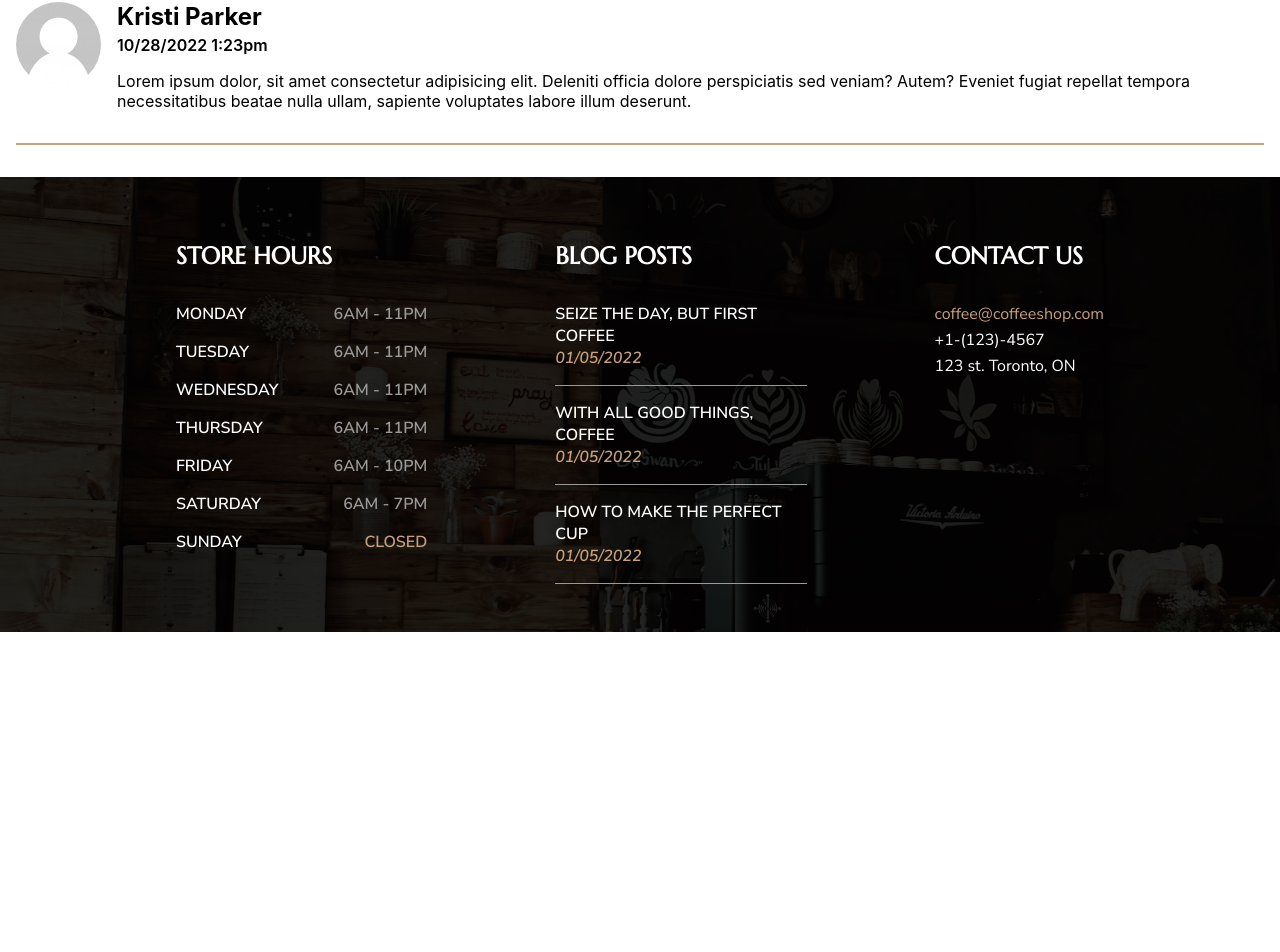
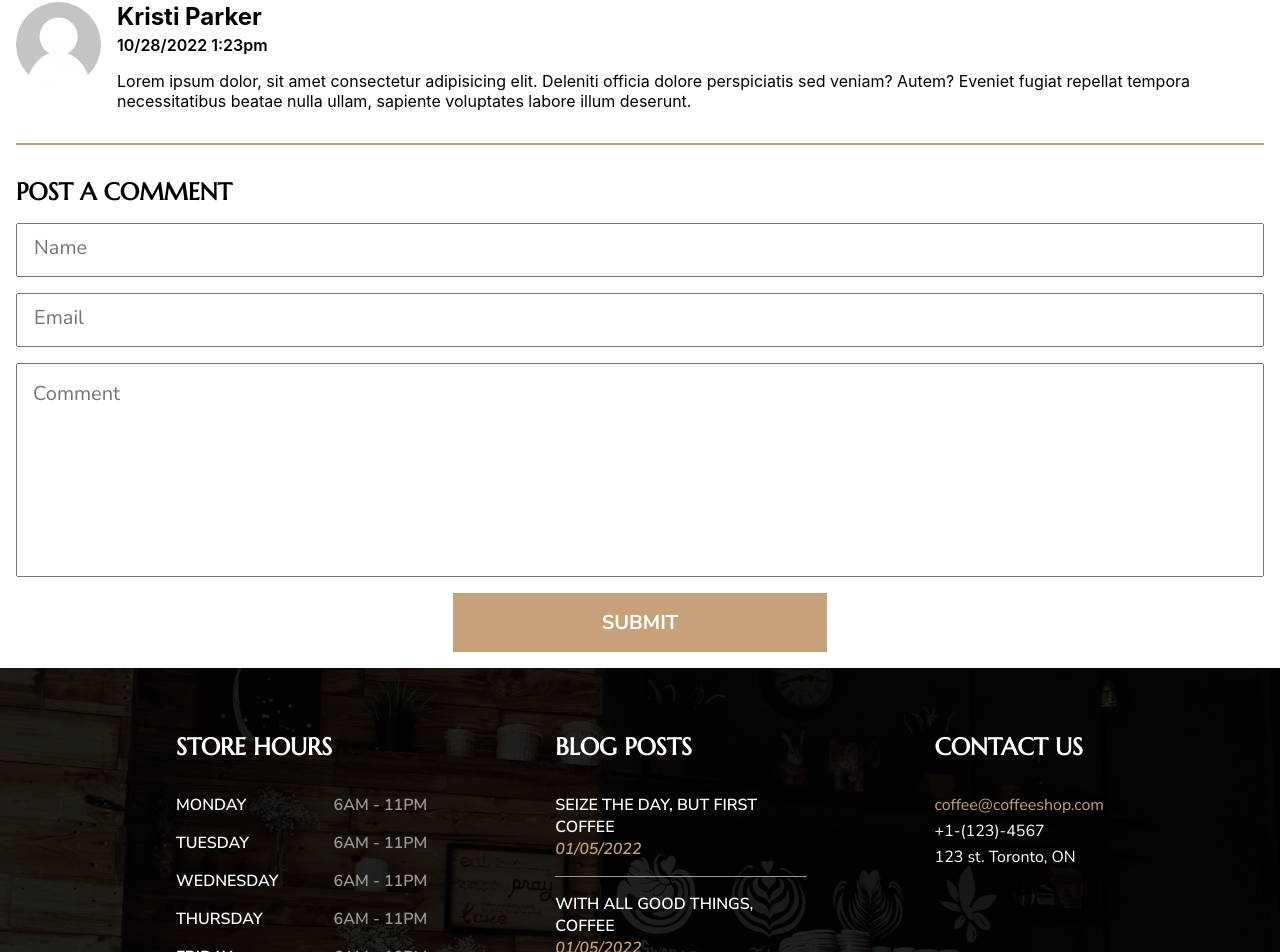
Before and after one commit to rideoutm/coffee-shop-v2, a React (Create React App) app: page / in a window 1280 px wide. Shown: the part 6131-7083 px from the top of the page. Before the commit the page ends 6763 px from the top, so only its background shows below. Built offline with nearby package versions, Linux system fonts and the light colour scheme; a web font is replaced by a local one.

Commit message:
build comment form

```diff
--- a/src/components/Blog/Blog.scss
+++ b/src/components/Blog/Blog.scss
@@ -98,4 +98,61 @@
       margin-bottom: 2rem;
     }
   }
+
+  // FORM DATA
+
+  &__form-header {
+    font-family: "marcellus", serif;
+  }
+
+  &__form-name,
+  &__form-email,
+  &__form-comment {
+    display: block;
+    width: 100%;
+    margin: 1rem 0;
+    font-family: "nunito sans";
+
+    &::placeholder {
+      font-size: 1.25rem;
+    }
+
+    &:focus,
+    &:active {
+      outline: #c7a17a;
+      border: 2px solid #c7a17a;
+    }
+  }
+
+  &__form-comment {
+    resize: none;
+    padding: 1rem;
+  }
+
+  &__form-name,
+  &__form-email,
+  &__form-btn {
+    padding: 1rem 1rem;
+  }
+
+  &__form-btn {
+    font-family: "nunito sans";
+    font-size: 1.25rem;
+    font-weight: bold;
+    display: flex;
+    justify-content: center;
+    width: 30%;
+    margin: 0 auto 1rem auto;
+    text-align: center;
+    background: none;
+    background: #c7a17a;
+    border: none;
+    color: #fff;
+    transition: 0.25s ease-in;
+
+    &:hover {
+      background: #151412;
+      color: #fff;
+    }
+  }
 }
--- a/src/components/Blog/Percolate.js
+++ b/src/components/Blog/Percolate.js
@@ -68,6 +68,37 @@ export default function Blog() {
           </div>
         </div>
         <Comment blogData={blogData} />
+        <div>
+          <h2 className="blog__form-header">POST A COMMENT</h2>
+          <form action="">
+            <label htmlFor="name"></label>
+            <input
+              className="blog__form-name"
+              id="name"
+              type="text"
+              placeholder="Name"
+            />
+            <label htmlFor="email"></label>
+            <input
+              className="blog__form-email"
+              id="email"
+              type="text"
+              placeholder="Email"
+            />
+            <label htmlFor="comment"></label>
+            <textarea
+              className="blog__form-comment"
+              name=""
+              id="comment"
+              cols="30"
+              rows="10"
+              placeholder="Comment"
+            ></textarea>
+            <button className="blog__form-btn" type="submit">
+              SUBMIT
+            </button>
+          </form>
+        </div>
       </div>
     </div>
   );
```
